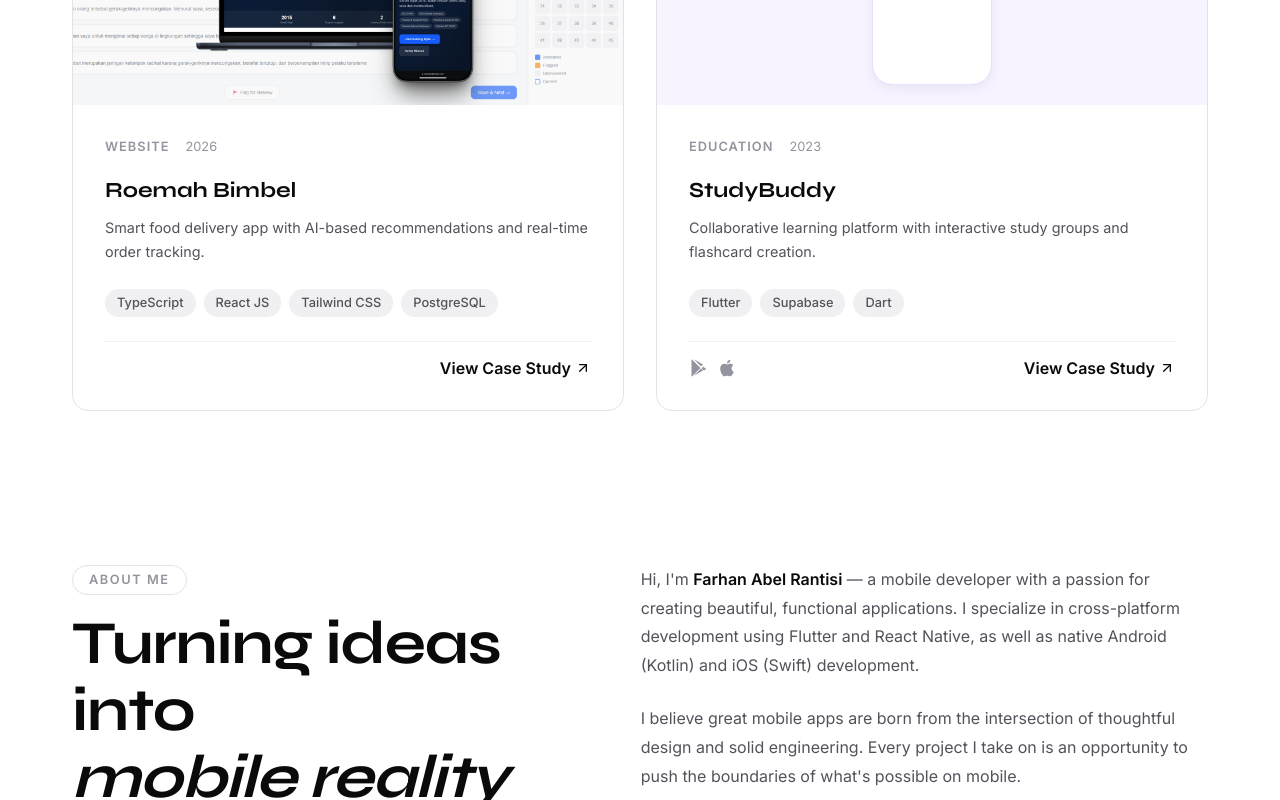
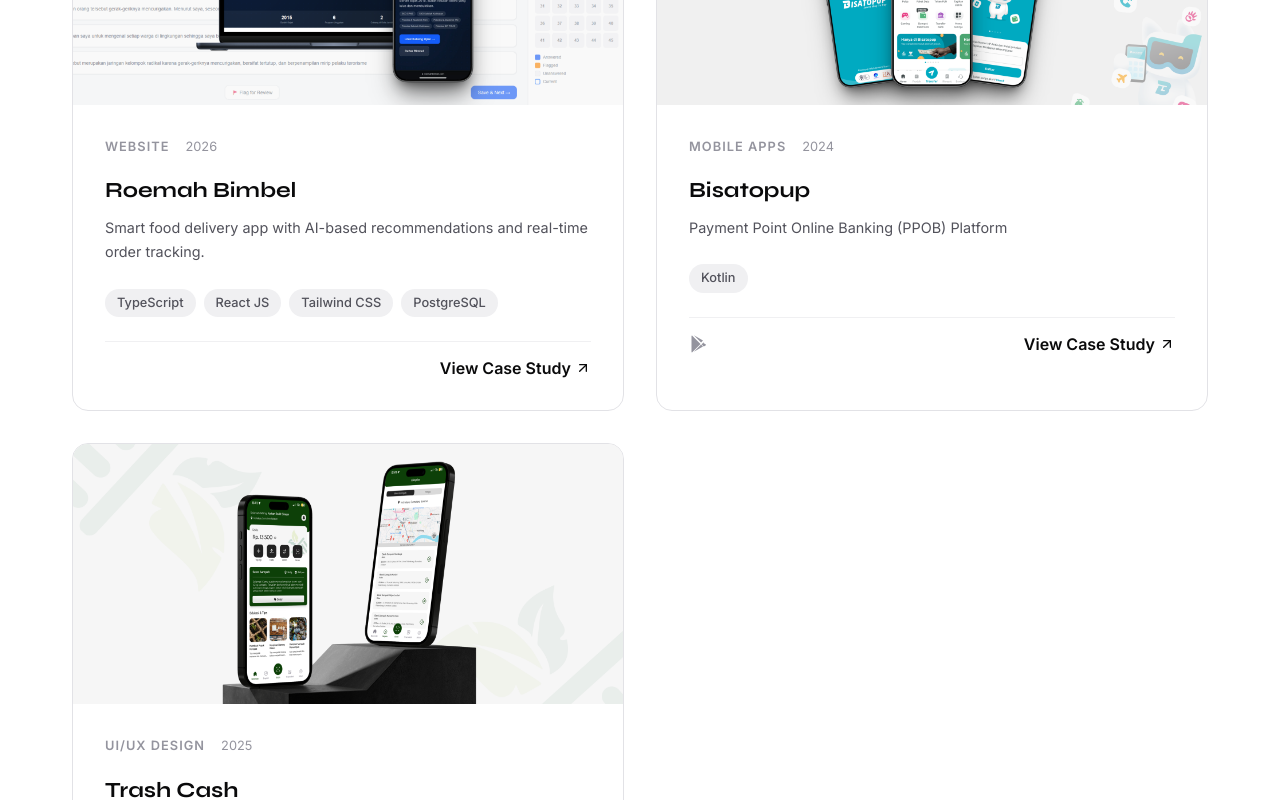
Before and after one commit to FarhanAbelRantisi/Portfolio-FarhanAbelRantisi, a React (Vite) app: page / in a window 1280 px wide. Shown: the part 2000-2800 px from the top of the page. Built offline with nearby package versions, Linux system fonts and the light colour scheme.

Commit message:
perf: add project

```diff
--- a/src/App.jsx
+++ b/src/App.jsx
@@ -125,20 +125,33 @@
     image: '/projects/porto_roemahbimbel.png',
     tech: ['TypeScript', 'React JS', 'Tailwind CSS', 'PostgreSQL'],
     color: '#F59E0B',
-    platforms: ['Web'],
+    platforms: ['web'],
     link: 'https://roemahbimbel.com/',
   },
   {
     id: 4,
-    title: 'StudyBuddy',
-    category: 'Education',
-    year: '2023',
-    description: 'Collaborative learning platform with interactive study groups and flashcard creation.',
-    fullDescription: 'Created as a tool for students to collaborate during exam seasons, this app features real-time chat, shared notes, and a built-in spaced repetition flashcard system to improve memory retention.',
-    image: '',
-    tech: ['Flutter', 'Supabase', 'Dart'],
-    color: '#8B5CF6',
-    platforms: ['android', 'ios'],
+    title: 'Bisatopup',
+    category: 'Mobile Apps',
+    year: '2024',
+    description: 'Payment Point Online Banking (PPOB) Platform',
+    fullDescription: 'BisaTopup is a mobile application designed as part of the final company project at Amanah Karya Corp. on Bangkit Academy Batch 2 2024. It provides a user-friendly Payment Point Online Banking (PPOB) platform, enabling users to manage utility payments and mobile credit with ease.',
+    image: '/projects/porto_bisatopup.png',
+    tech: ['Kotlin'],
+    color: '#F59E0B',
+    platforms: ['android'],
+    link: 'https://play.google.com/store/apps/details?id=com.rbtaskforce.bisatopup',
+  },
+  {
+    id: 5,
+    title: 'Trash Cash',
+    category: 'UI/UX Design',
+    year: '2025',
+    description: 'Waste Management Application Concept',
+    fullDescription: 'TrashCash is a mobile application concept designed to digitize and simplify waste management through an integrated waste bank system. The app encourages sustainable behavior by enabling users to deposit recyclable waste, track its value, and access educational content about environmental impact and waste processing.',
+    image: '/projects/porto_trashcash.png',
+    tech: ['Figma'],
+    platforms: ['ui/ux design'],
+    link: 'https://www.behance.net/gallery/206840533/Trashcash-Team-Aruna',
   },
 ]
 
```
Also changed, not shown: public/projects/porto_bisatopup.png (added), public/projects/porto_trashcash.png (added).
